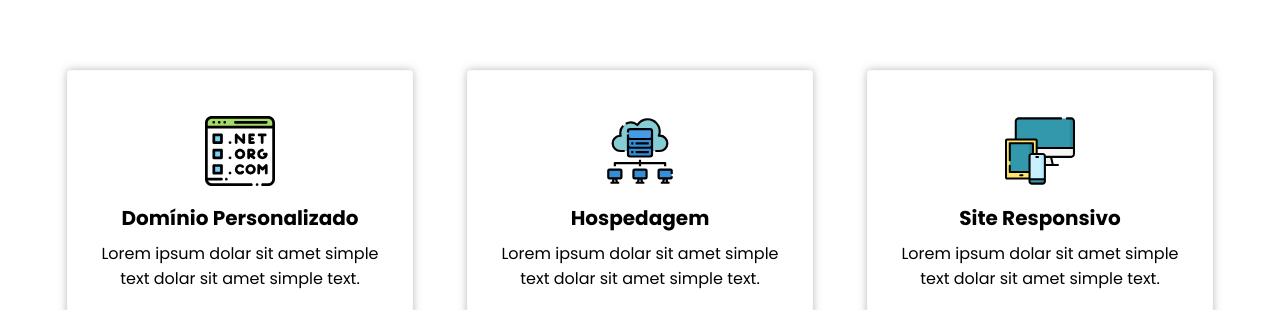
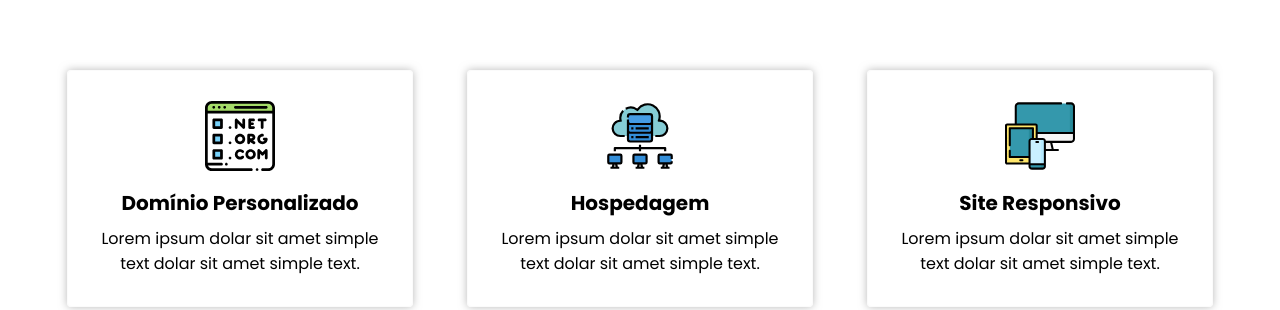
Before and after one commit to juniorknx/Startup-React-Refactory, a React (Create React App) app: page / in a window 1280 px wide. Shown: the part 642-952 px from the top of the page. Built offline with nearby package versions, Linux system fonts and the light colour scheme.

Commit message:
fix padding properties

```diff
--- a/src/css/services.css
+++ b/src/css/services.css
@@ -10,7 +10,7 @@
     flex-grow: 1;
     flex-basis: 19rem;
     margin: 10px 27px 25px 27px;
-    padding: 45px 26px 45px 26px;
+    padding: 30px 20px 30px 20px;
     box-shadow: inset 0 0 0px gold, 0 0 9px #8080808c;
     text-align: center;
     border-radius: 4px;
@@ -21,7 +21,7 @@
         flex-grow: 1;
         flex-basis: 19rem;
         margin: 10px 27px 25px 27px;
-        padding: 45px 26px 45px 26px;
+        padding: 30px 20px 30px 20px;
         box-shadow: inset 0 0 0px gold, 0 0 9px #8080808c;
         border-radius: 4px;
 }
```
